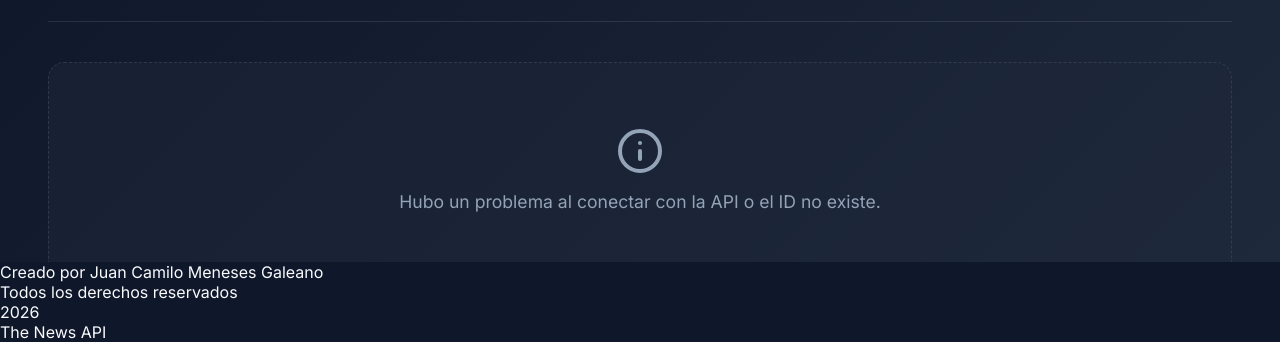
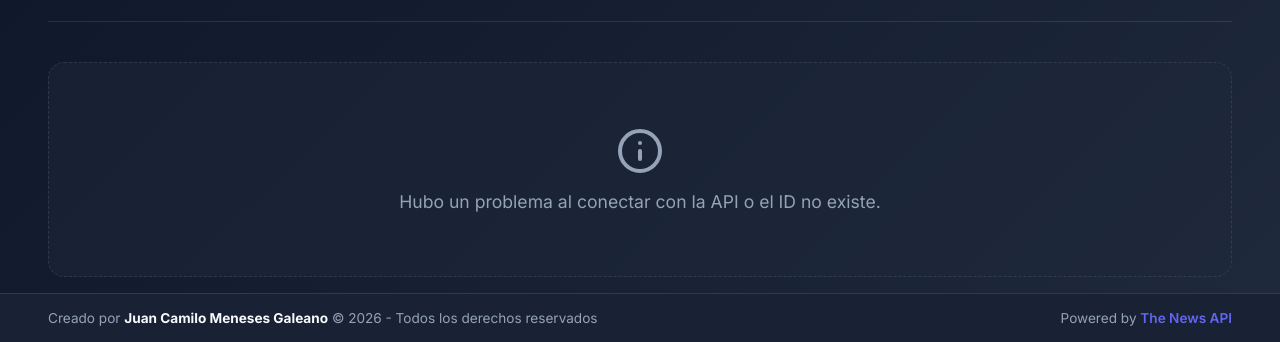
Before and after one commit to juancho-018/espaNews, a plain HTML site: page index.html in a window 1280 px wide. Shown: the part 458-800 px from the top of the page. Drawn offline with nearby package versions, Linux system fonts and the light colour scheme; no server answers.

Commit message:
chore: merge main into develop allowing unrelated histories

```diff
--- a/index.html
+++ b/index.html
@@ -88,11 +88,11 @@
             <!-- Status Indicator -->
             <div id="status-message" class="status-message hidden"></div>
         </main>
-        <footer>
-            <p>Creado por Juan Camilo Meneses Galeano</p>
-            <p>Todos los derechos reservados</p>
-            <p>2026</p>
-            <p>The News API</p>
+        <footer class="app-footer">
+            <div class="footer-content">
+                <p>Creado por <strong>Juan Camilo Meneses Galeano</strong> &copy; 2026 - Todos los derechos reservados</p>
+                <p>Powered by <a href="https://thenewsapi.com" target="_blank" rel="noopener">The News API</a></p>
+            </div>
         </footer>
     </div>
 
--- a/style.css
+++ b/style.css
@@ -381,6 +381,39 @@ body {
     background: #475569;
 }
 
+/* App Footer */
+.app-footer {
+    background: var(--sidebar-bg);
+    backdrop-filter: blur(var(--glass-blur));
+    border-top: 1px solid var(--border-color);
+    padding: 1rem 3rem;
+    font-size: 0.85rem;
+    color: var(--text-muted);
+    z-index: 100;
+}
+
+.footer-content {
+    display: flex;
+    justify-content: space-between;
+    align-items: center;
+}
+
+.app-footer strong {
+    color: var(--text-main);
+}
+
+.app-footer a {
+    color: var(--primary);
+    text-decoration: none;
+    font-weight: 600;
+    transition: color 0.2s;
+}
+
+.app-footer a:hover {
+    color: var(--primary-hover);
+    text-decoration: underline;
+}
+
 /* Responsive */
 @media (max-width: 900px) {
     .sidebar { width: 80px; padding: 1rem; }
@@ -388,4 +421,11 @@ body {
     .sidebar-header { justify-content: center; }
     .menu-item { justify-content: center; }
     .main-content { padding: 1.5rem; }
+
+    .footer-content {
+        flex-direction: column;
+        gap: 0.5rem;
+        text-align: center;
+    }
+    .app-footer { padding: 1rem; }
 }
```
